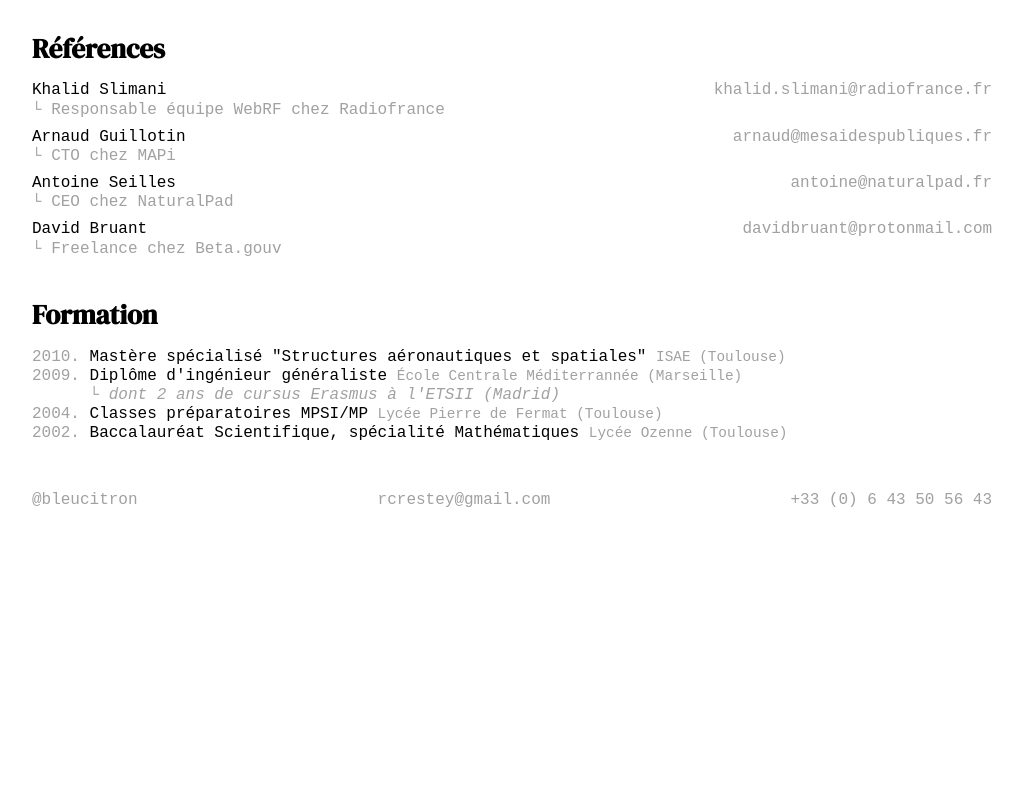
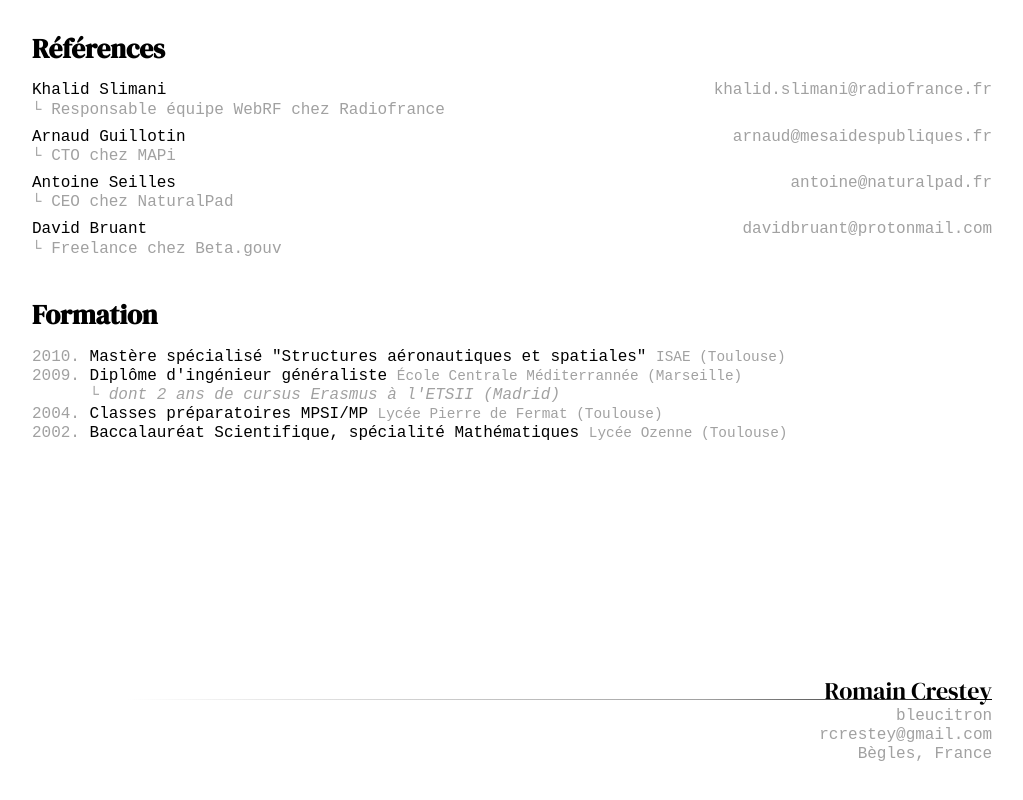
Before and after one commit to bleucitron/resume, a SvelteKit app: page / in a window 1280 px wide. Shown: the part 1495-2295 px from the top of the page, without its empty margins (128-1151 px from the left). Before the commit the page ends 2070 px from the top, so only its background shows below. Built offline with nearby package versions, Linux system fonts and the light colour scheme; a web font is replaced by a local one.

Commit message:
better footer

```diff
--- a/src/lib/assets/index.css
+++ b/src/lib/assets/index.css
@@ -32,9 +32,6 @@ html {
 }
 
 body {
-	display: flex;
-	flex-flow: column;
-	gap: 2rem;
 	width: 120ch;
 	margin: auto;
 	padding: 4rem 10ch;
@@ -49,6 +46,10 @@ body {
 		height: 29.7cm;
 		padding: 0;
 	}
+}
+
+p {
+	margin: 0;
 }
 
 a {
--- a/src/lib/components/Header.svelte
+++ b/src/lib/components/Header.svelte
@@ -27,6 +27,12 @@
 
 <style>
 	.Header {
+		margin-bottom: 2rem;
+
+		@media print {
+			margin-bottom: 1rem;
+		}
+
 		section {
 			display: flex;
 			justify-content: space-between;
@@ -53,10 +59,6 @@
 		div:has(h2) {
 			display: flex;
 			align-items: end;
-
-			p {
-				margin: 0;
-			}
 		}
 
 		ul {
--- a/src/lib/components/Position.svelte
+++ b/src/lib/components/Position.svelte
@@ -38,7 +38,8 @@
 	<header>
 		<h4>
 			<span class="title">{title}</span>
-			{#if company}<span class="weak">chez</span> <a href={company.website}>{company.name}</a>{/if}
+			{#if company}<span class="weak">chez</span>
+				<a href={company.website} target="_blank" rel="noopener noreferrer">{company.name}</a>{/if}
 		</h4>
 		<Period {from} {to} />
 	</header>
@@ -88,8 +89,7 @@
 			}
 		}
 
-		h4,
-		p {
+		h4 {
 			margin: 0;
 		}
 
--- a/src/lib/components/References.svelte
+++ b/src/lib/components/References.svelte
@@ -46,9 +46,5 @@
 			justify-content: space-between;
 			width: 100%;
 		}
-
-		p {
-			margin: 0;
-		}
 	}
 </style>
--- a/src/lib/data.json
+++ b/src/lib/data.json
@@ -8,7 +8,8 @@
 		"address": "80 rue Faugères",
 		"zip_code": 33130,
 		"city": "Bègles",
-		"phone_number": "+33 (0)6 43 50 56 43",
+		"country": "France",
+		"phone_number": "06 43 50 56 43",
 		"github": "bleucitron"
 	},
 	"stack": ["svelte", "typescript", "nodejs", "git", "neovim"],
--- a/src/routes/+page.svelte
+++ b/src/routes/+page.svelte
@@ -22,7 +22,7 @@
 		references,
 		education,
 	} = $derived(data);
-	const { name, birth_date } = $derived(personal_info);
+	const { name, birth_date, github, email, city, country } = $derived(personal_info);
 
 	const aocStack = $derived(aoc.map((instance) => instance.lang).filter(isLang));
 
@@ -79,9 +79,15 @@
 </main>
 <footer>
 	<address>
-		<a href="https://github.com/bleucitron">@bleucitron</a><br />
-		<a href="mailto:rcrestey@gmail.com">rcrestey@gmail.com</a><br />
-		<a href="tel:+33643505643">+33 (0) 6 43 50 56 43</a>
+		<p class="name">Romain Crestey</p>
+		<p>
+			<a href="https://github.com/bleucitron" target="_blank" rel="noopener noreferrer"
+				><i class="nf nf-dev-github"></i>{github}</a
+			>
+		</p>
+		<p><a href="mailto:rcrestey@gmail.com">{email}</a></p>
+		<!-- <p><a href="tel:+33643505643">{phone_number}</a></p> -->
+		<p>{city}, {country}</p>
 	</address>
 </footer>
 
@@ -105,6 +111,8 @@
 	.hobbies {
 		list-style-type: hiragana-iroha;
 		padding-left: 2rem;
+
+		break-after: page;
 	}
 
 	.hobby {
@@ -116,11 +124,32 @@
 	}
 
 	footer {
+		margin-top: 15rem;
 		color: var(--grey);
+
+		@media print {
+			margin-top: 30rem;
+		}
 	}
 
 	address {
-		display: flex;
-		justify-content: space-between;
+		text-align: right;
+
+		.name {
+			color: black;
+			font-size: 1.5rem;
+			font-family: var(--title-font);
+			line-height: 0.65;
+			border-bottom: 1px solid;
+			border-image-slice: 1;
+			border-image-source: linear-gradient(to right, white 10%, var(--grey) 70%, black);
+			margin-bottom: 0.2rem;
+		}
+
+		a {
+			display: inline-flex;
+			align-items: anchor-center;
+			gap: 0.2rem;
+		}
 	}
 </style>
```
